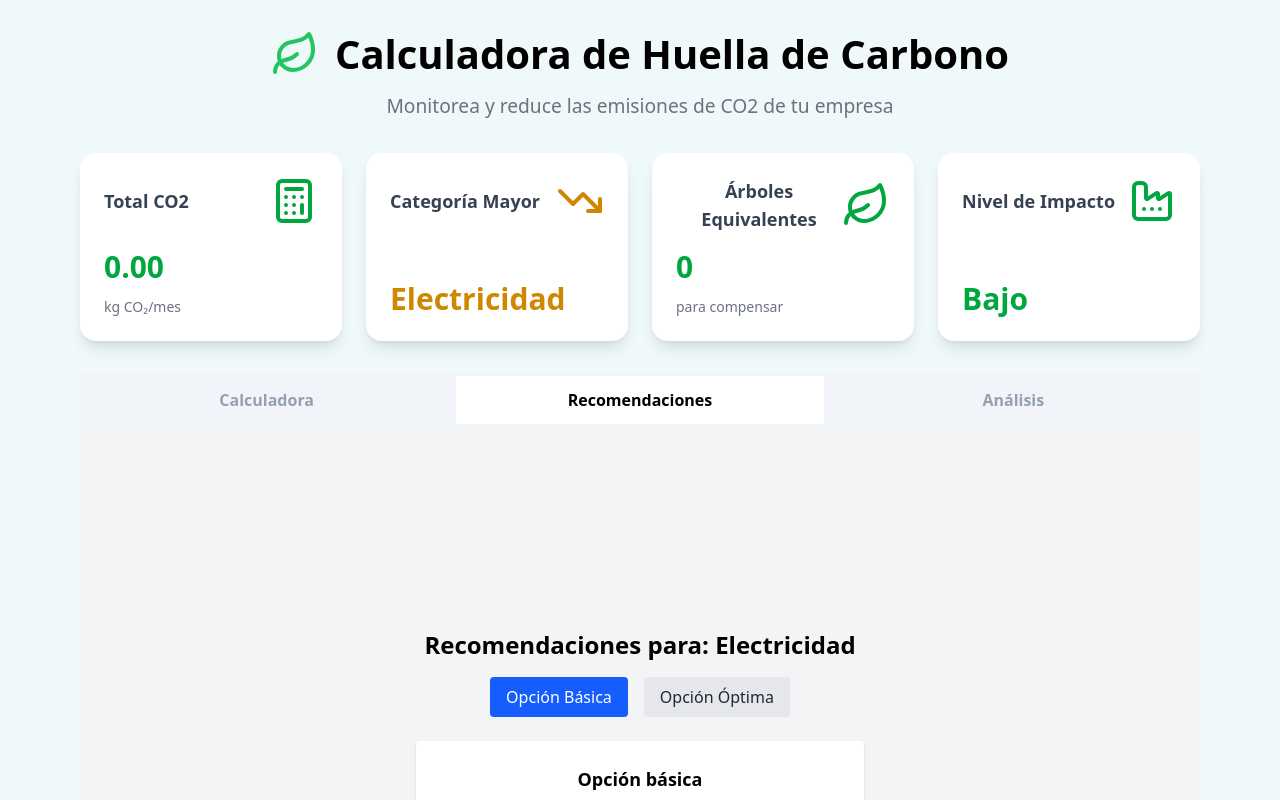
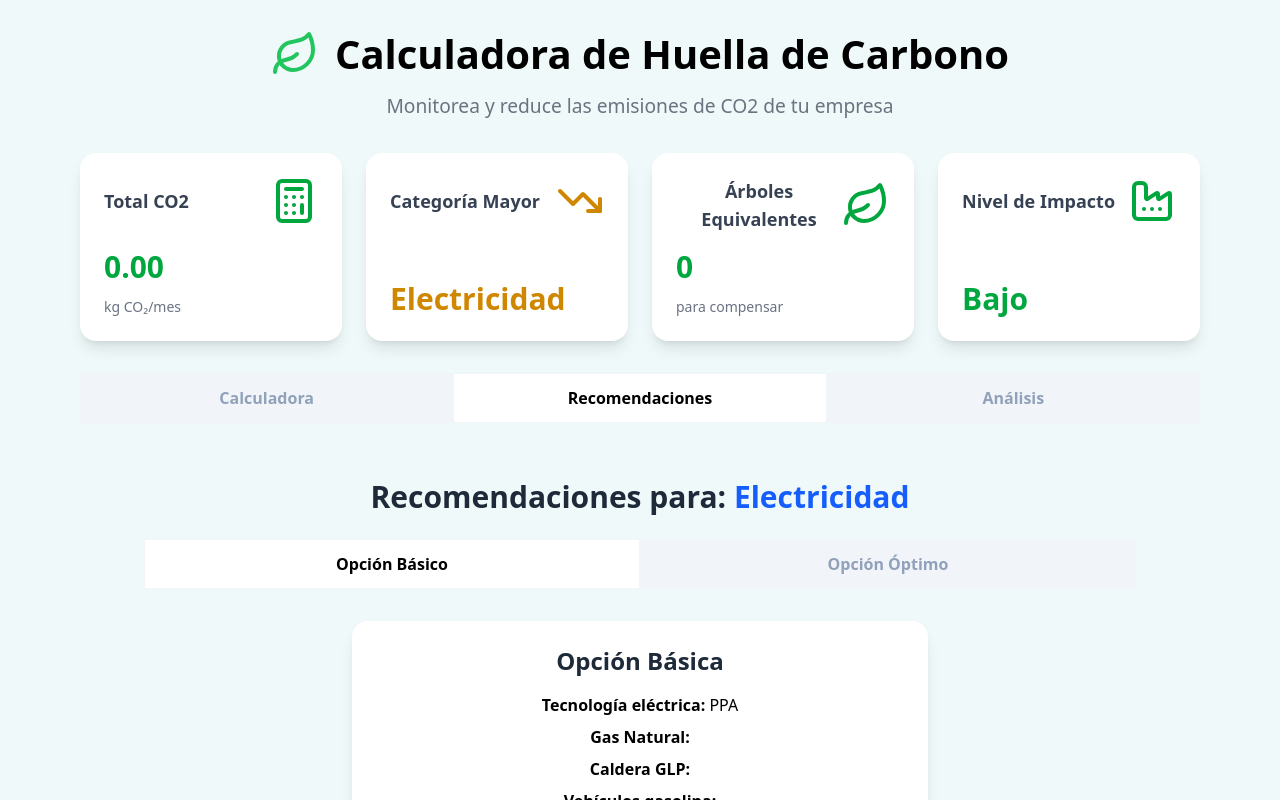
Before and after one commit to RicardoCalvoP/EcoHack-Bono, a React (Vite) app in the folder ecoValue/: page / in a window 1280 px wide. Both pictures are taken after a click on the button "Recomendaciones". Shown: the top 800 px of the page. Built offline with nearby package versions, Linux system fonts and the light colour scheme.

Commit message:
fix: changed button and recommendations page to tailwindcss

```diff
--- a/ecoValue/src/App.css
+++ b/ecoValue/src/App.css
@@ -27,37 +27,6 @@
   color: #6b7280;
   margin-top: -1rem;
 }
-
-.ButtonMenu {
-  display: flex;
-  justify-content: space-between;
-  flex-wrap: wrap;
-  width: 100%;
-  box-sizing: border-box;
-}
-
-.ButtonMenu button {
-  background-color: #f1f5f9;
-  border: 0.2rem solid #f1f5f9;
-  color: #94a0b0;
-  flex: 1;
-  text-align: center;
-  padding: 0.75rem 1rem;
-  font-weight: 700;
-  cursor: pointer;
-  transition: all 0.2s ease-in-out;
-}
-
-.ButtonMenu button {
-  min-width: 120px;
-}
-
-.ButtonMenu button.isClicked {
-  background-color: white;
-  border-color: #f1f5f9;
-  color: black;
-}
-
 
 .calculator-dashboard {
   width: 100%;
--- a/ecoValue/src/components/ButtonsHeaders.tsx
+++ b/ecoValue/src/components/ButtonsHeaders.tsx
@@ -4,26 +4,27 @@ type ButtonsHeadersProps = {
   headers: string[];
   onHeaderClick: (index: number) => void;
   activeTab: number;
-}
-
+};
 
 const ButtonsHeaders: React.FC<ButtonsHeadersProps> = ({ headers, onHeaderClick, activeTab }) => {
-
-  const handleClick = (index: number) => {
-    onHeaderClick(index); // comunicar al componente padre
-  };
-
   return (
-    <div className="ButtonMenu">
-      {headers.map((header, index) => (
-        <button
-          key={index}
-          onClick={() => handleClick(index)}
-          className={`button ${activeTab === index ? "isClicked" : ""}`}
-        >
-          {header}
-        </button>
-      ))}
+    <div className="flex justify-between flex-wrap w-full box-border mb-6">
+      {headers.map((header, index) => {
+        const isActive = activeTab === index;
+        return (
+          <button
+            key={index}
+            onClick={() => onHeaderClick(index)}
+            className={`flex-1 min-w-[120px] text-center px-4 py-3 font-bold cursor-pointer transition-all duration-200 ease-in-out
+              ${isActive
+                ? 'bg-white border border-slate-100 text-black'
+                : 'bg-slate-100 border border-slate-100 text-slate-400 hover:bg-slate-200'}
+            `}
+          >
+            {header}
+          </button>
+        );
+      })}
     </div>
   );
 };
--- a/ecoValue/src/components/recomendation/RecomendationDashboard.tsx
+++ b/ecoValue/src/components/recomendation/RecomendationDashboard.tsx
@@ -1,5 +1,5 @@
 import React, { useState } from "react";
-import { type ComboItems } from "../dashboard"
+import { type ComboItems } from "../dashboard";
 
 type RecommendationDashboardProps = {
   category: string;
@@ -13,35 +13,50 @@ const RecommendationDashboard: React.FC<RecommendationDashboardProps> = ({ categ
   const comboActual = combosFiltrados[comboNivel];
 
   return (
-    <div className="flex flex-col items-center justify-center min-h-screen bg-gray-100 p-6">
-      <h1 className="text-2xl font-bold mb-4">Recomendaciones para: {category}</h1>
+    <div className="container mx-auto px-4 md:px-8 lg:px-16 py-8">
+      <h1 className="text-3xl font-bold text-gray-800 mb-6 text-center">
+        Recomendaciones para: <span className="text-blue-600">{category}</span>
+      </h1>
 
-      <div className="flex gap-4 mb-6">
-        <button
-          onClick={() => setComboNivel(0)}
-          className={`px-4 py-2 rounded ${comboNivel === 0 ? 'bg-blue-600 text-white' : 'bg-gray-200 text-gray-800'}`}
-        >
-          Opción Básica
-        </button>
-        <button
-          onClick={() => setComboNivel(1)}
-          className={`px-4 py-2 rounded ${comboNivel === 1 ? 'bg-blue-600 text-white' : 'bg-gray-200 text-gray-800'}`}
-        >
-          Opción Óptima
-        </button>
+      {/* Button Menu styled like .ButtonMenu CSS */}
+      <div className="flex justify-between flex-wrap w-full box-border mb-8">
+        {['Básico', 'Óptimo'].map((label, idx) => {
+          const isClicked = comboNivel === idx;
+          return (
+            <button
+              key={label}
+              onClick={() => setComboNivel(idx as 0 | 1)}
+              className={`flex-1 min-w-[120px] text-center px-4 py-3 font-bold cursor-pointer transition-all duration-200 ease-in-out
+                ${isClicked
+                  ? 'bg-white border border-slate-100 text-black'
+                  : 'bg-slate-100 border border-slate-100 text-slate-400 hover:bg-slate-200'}
+              `}
+            >
+              Opción {label}
+            </button>
+          );
+        })}
       </div>
 
-      <div className="bg-white shadow p-6 rounded w-full max-w-md mb-4">
-        <h2 className="text-lg font-semibold mb-2">
-          {comboNivel === 0 ? "Opción básica" : "Opción óptima"}
+      {/* Card de recomendaciones */}
+      <div className="max-w-xl mx-auto bg-white rounded-2xl shadow-lg p-6 space-y-4">
+        <h2 className="text-2xl font-semibold text-gray-800">
+          {comboNivel === 0 ? 'Opción Básica' : 'Opción Óptima'}
         </h2>
-        <p><strong>Tecnología eléctrica:</strong> {comboActual.electricityTechnology}</p>
-        <p><strong>Gas Natural:</strong> {comboActual.furnaceNaturalGasTechnology}</p>
-        <p><strong>Caldera GLP:</strong> {comboActual.boilerLPGTechnology}</p>
-        <p><strong>Vehículos gasolina:</strong> {comboActual.gasolineVehiclesTechnology}</p>
-        <p><strong>Camiones diesel:</strong> {comboActual.dieselTrucksTechnology}</p>
-        <p><strong>Montacargas GLP:</strong> {comboActual.forkliftLPGTechnology}</p>
-        <p className="mt-4"><strong>Costo estimado:</strong> ${comboActual.totalCost.toFixed(2)}</p>
+        <ul className="space-y-2">
+          <li><span className="font-semibold">Tecnología eléctrica:</span> {comboActual.electricityTechnology}</li>
+          <li><span className="font-semibold">Gas Natural:</span> {comboActual.furnaceNaturalGasTechnology}</li>
+          <li><span className="font-semibold">Caldera GLP:</span> {comboActual.boilerLPGTechnology}</li>
+          <li><span className="font-semibold">Vehículos gasolina:</span> {comboActual.gasolineVehiclesTechnology}</li>
+          <li><span className="font-semibold">Camiones diésel:</span> {comboActual.dieselTrucksTechnology}</li>
+          <li><span className="font-semibold">Montacargas GLP:</span> {comboActual.forkliftLPGTechnology}</li>
+        </ul>
+        <div className="pt-4 border-t border-gray-200">
+          <p className="text-lg">
+            <span className="font-semibold">Costo estimado:</span>{' '}
+            <span className="text-blue-600 font-bold">${comboActual.totalCost.toFixed(2)}</span>
+          </p>
+        </div>
       </div>
     </div>
   );
```
